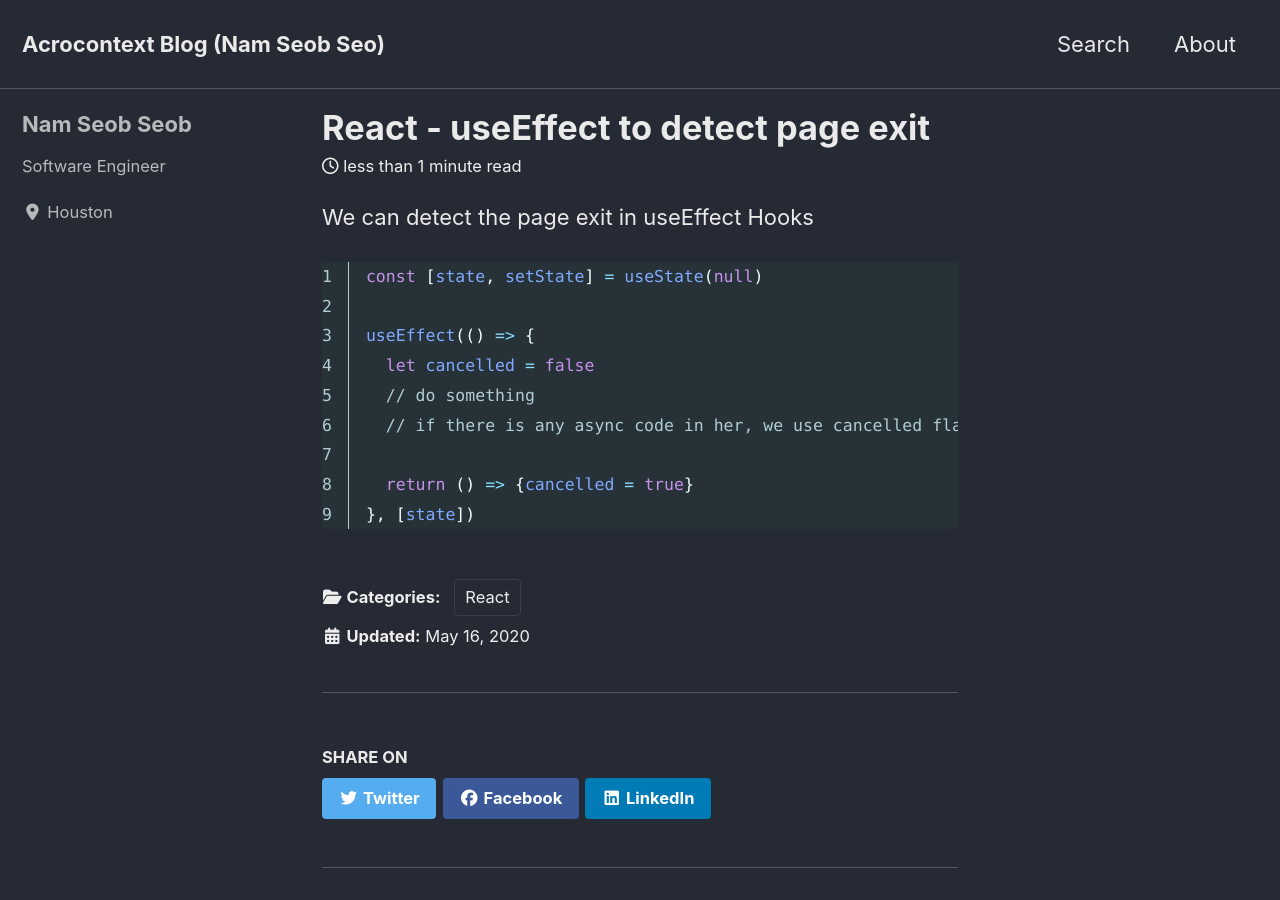
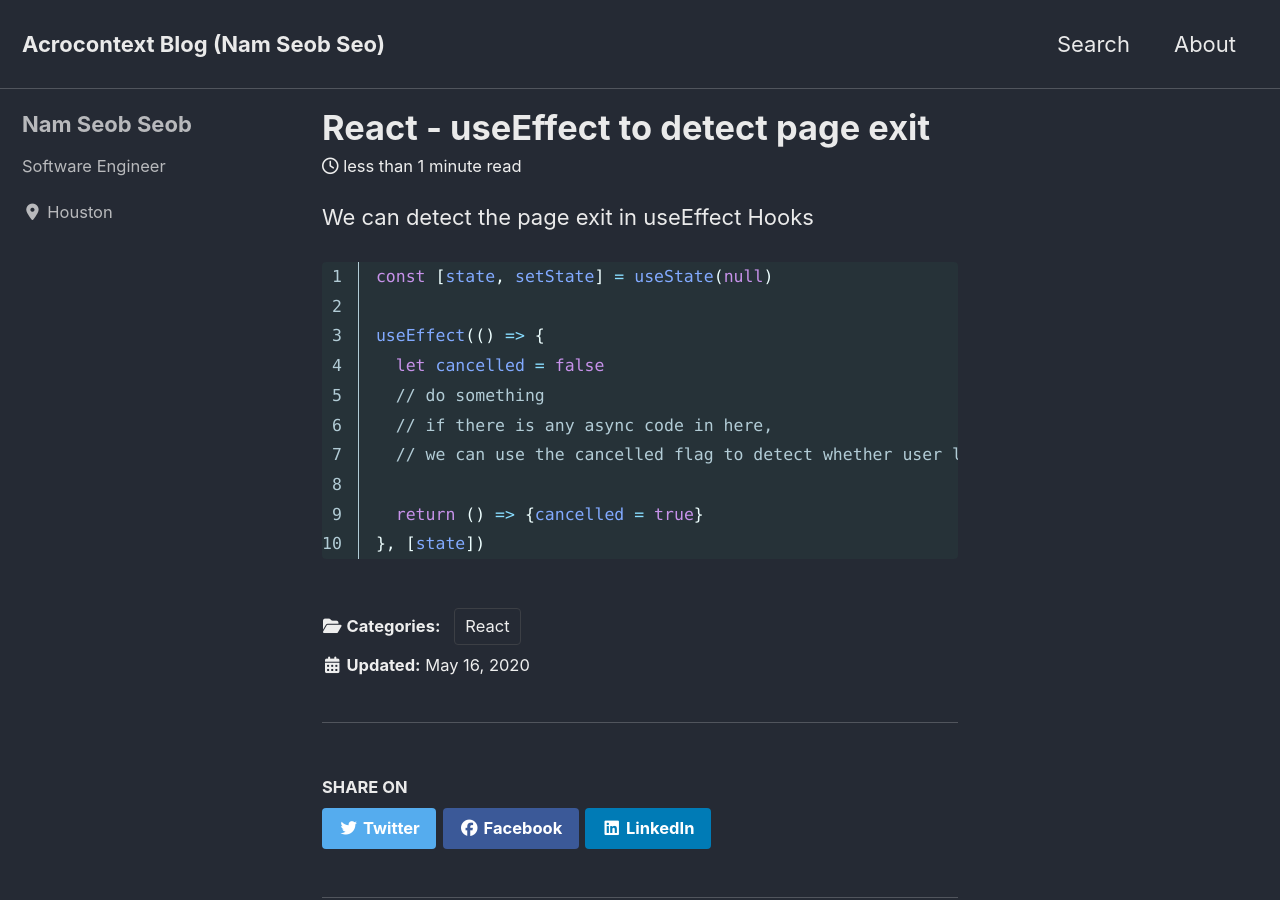
Before and after one commit to nsclass/nsclass.github.io, a Jekyll site: the page built from _posts/2020-05-16-react-useEffect-cancel-page-exit.md, in a window 1280 px wide and 900 px high. Built offline with Jekyll 4.4.1, drawn with Linux system fonts in a browser that asks for light colours; cached includes are drawn as plain includes; nearby versions of some CDN libraries.

Commit message:
fixed typo

```diff
--- a/_posts/2020-05-16-react-useEffect-cancel-page-exit.md
+++ b/_posts/2020-05-16-react-useEffect-cancel-page-exit.md
@@ -20,7 +20,8 @@ const [state, setState] = useState(null)
 useEffect(() => {
   let cancelled = false
   // do something
-  // if there is any async code in her, we use cancelled flag to detect whether user left this page
+  // if there is any async code in here,
+  // we can use the cancelled flag to detect whether user left this page
 
   return () => {cancelled = true}
 }, [state])
```
